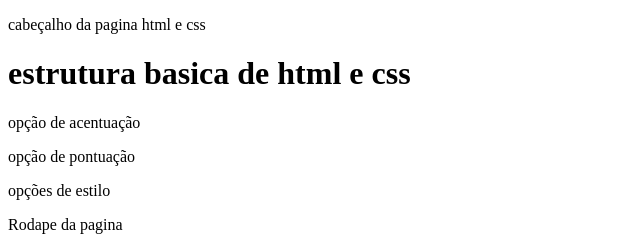
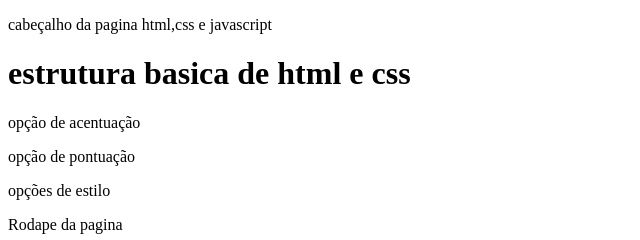
Before and after one commit to Phelipe97/alura-git, a plain HTML site: page index.html in a window 1280 px wide. Shown: the full height of the page, 0-640 px from the left. Drawn offline with Linux system fonts and the light colour scheme.

Commit message:
titulo alterado

```diff
--- a/index.html
+++ b/index.html
@@ -9,7 +9,7 @@
     </head>
     <body>
         <header>
-            <p> cabeçalho da pagina html e css</p>
+            <p> cabeçalho da pagina html,css e javascript</p>
         </header>
         <main>
             <h1>estrutura basica de html e css</h1>
```
